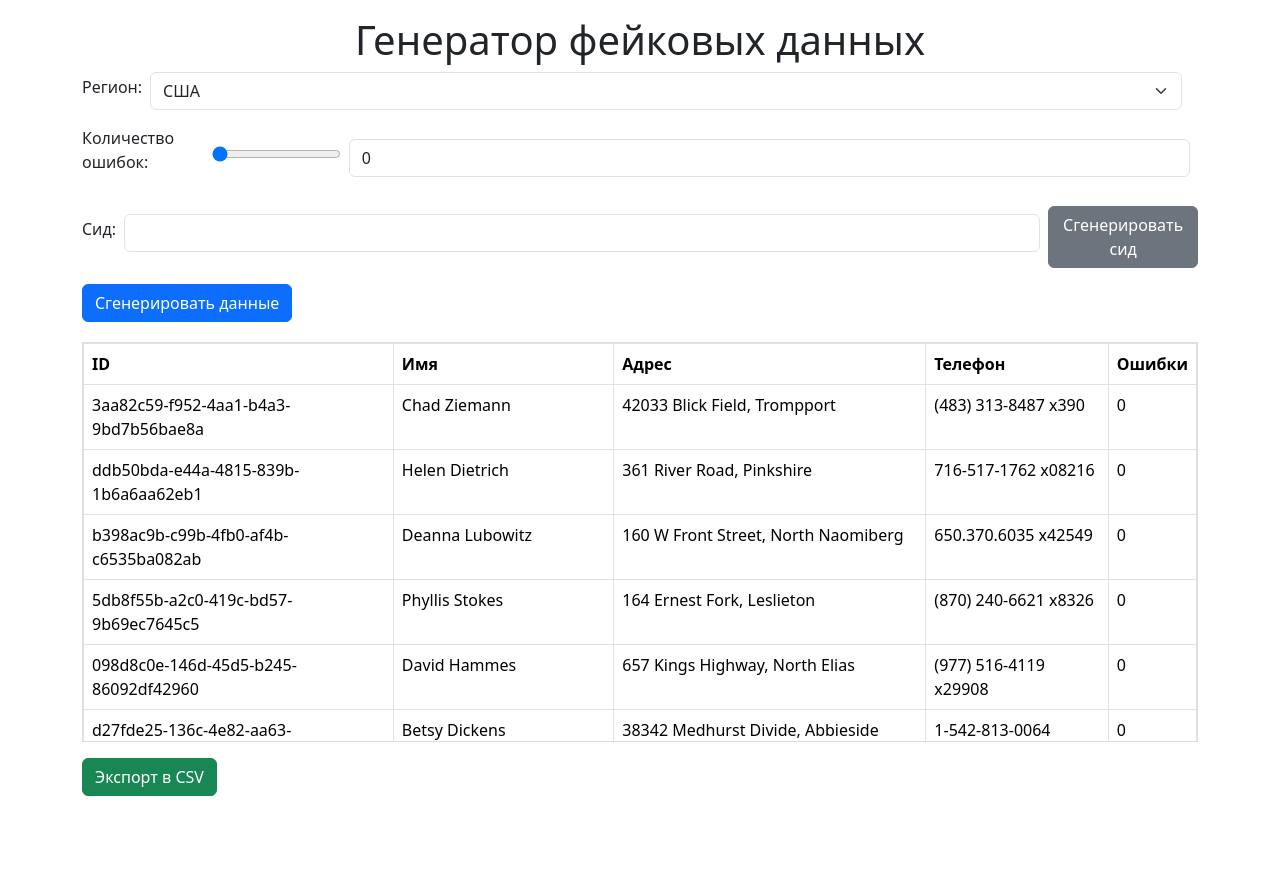
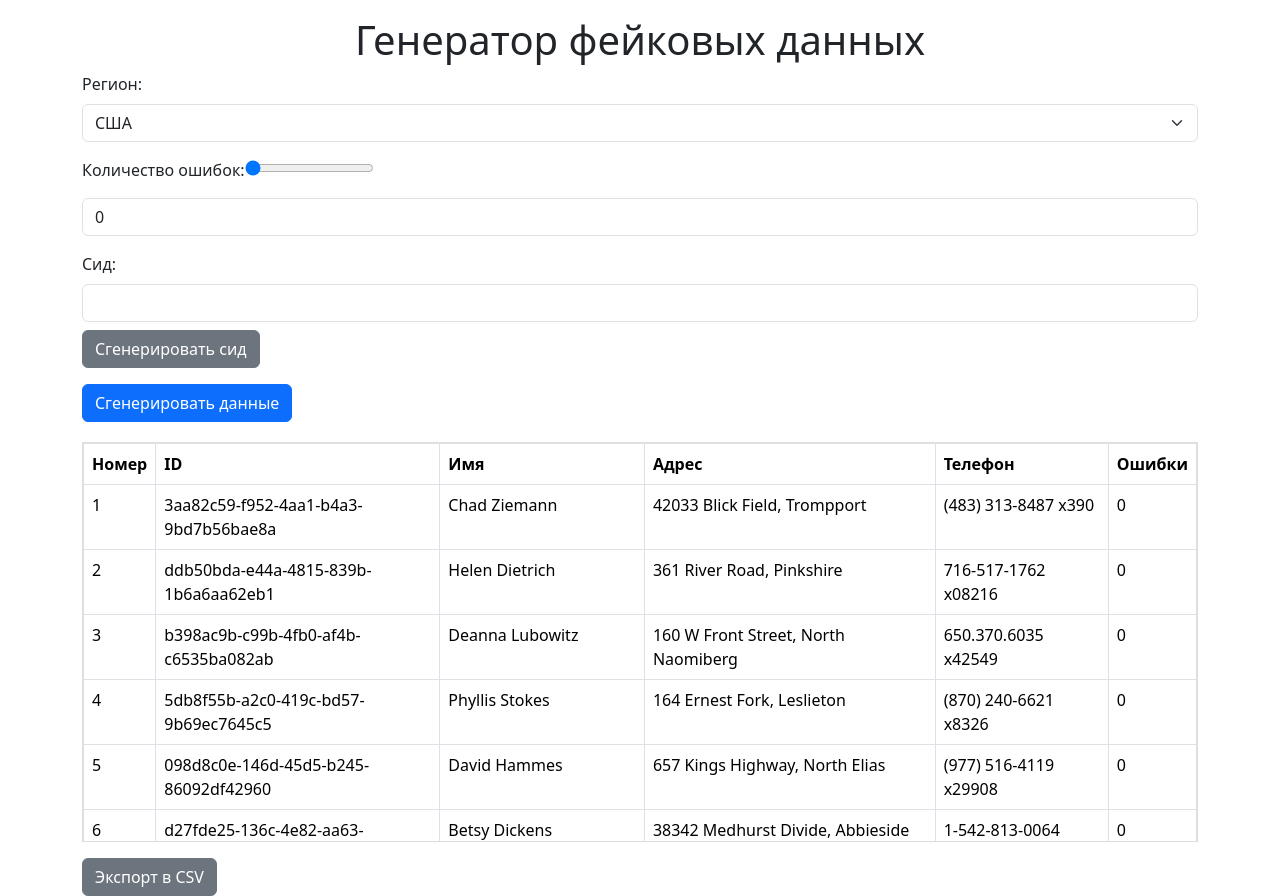
Before and after one commit to Givi1990/task5, a React (Create React App) app: page / in a window 1280 px wide. Before the commit the page ends 800 px from the top, so only its background shows below. Built offline with nearby package versions, Linux system fonts and the light colour scheme.

Commit message:
Initial commit

```diff
--- a/src/App.js
+++ b/src/App.js
@@ -11,26 +11,18 @@ const App = () => {
   const [page, setPage] = useState(1);
   const [loading, setLoading] = useState(false);
   const tableRef = useRef(null);
+  const serialNumber = useRef(1); // Сохранение порядкового номера
 
   const applyRandomError = (str) => {
     const errors = [
-      (s) => {
-        const pos = Math.floor(Math.random() * s.length);
-        return s.slice(0, pos) + s.slice(pos + 1); // Удаление символа
-      },
-      (s) => {
-        const charToAdd = String.fromCharCode(Math.floor(Math.random() * 26) + 97); // Добавление случайного символа
-        const pos = Math.floor(Math.random() * (s.length + 1));
-        return s.slice(0, pos) + charToAdd + s.slice(pos);
-      },
+      (s) => s.slice(0, Math.floor(Math.random() * s.length)) + s.slice(Math.floor(Math.random() * s.length) + 1), // Удаление символа
+      (s) => s.slice(0, Math.floor(Math.random() * (s.length + 1))) + String.fromCharCode(Math.floor(Math.random() * 26) + 97) + s.slice(Math.floor(Math.random() * (s.length + 1))), // Добавление случайного символа
       (s) => {
         const pos = Math.floor(Math.random() * (s.length - 1));
         return s.slice(0, pos) + s.charAt(pos + 1) + s.charAt(pos) + s.slice(pos + 2); // Перестановка символов
       }
     ];
-
-    const errorFunc = errors[Math.floor(Math.random() * errors.length)];
-    return errorFunc(str);
+    return errors[Math.floor(Math.random() * errors.length)](str);
   };
 
   const generateFakeData = useCallback(() => {
@@ -51,17 +43,14 @@ const App = () => {
 
     for (let i = 0; i < 20; i++) {
       const gender = Math.random() < 0.5 ? 'male' : 'female';
-      const firstName = gender === 'male' ? faker.person.firstName("male") : faker.person.firstName("female");
-      const lastName = gender === 'male' ? faker.person.lastName("male") : faker.person.lastName("female");
+      const firstName = gender === 'male' ? faker.person.firstName('male') : faker.person.firstName('female');
+      const lastName = gender === 'male' ? faker.person.lastName('male') : faker.person.lastName('female');
       const person = `${firstName} ${lastName}`;
 
       let location;
       switch (region) {
         case 'ru_RU':
-          const street = faker.location.street();
-          const house = faker.string.numeric(2);
-          const apartment = faker.string.numeric(3);
-          location = `${faker.location.city()}, ${street}, д. ${house}, кв. ${apartment}`;
+          location = `${faker.location.city()}, ${faker.location.street()}, д. ${faker.string.numeric(2)}, кв. ${faker.string.numeric(3)}`;
           break;
         case 'ka_GE':
           location = `${faker.location.city()}, ${faker.location.streetAddress()}`;
@@ -77,6 +66,7 @@ const App = () => {
       }
 
       generatedData.push({
+        serial: serialNumber.current++, // Увеличение порядкового номера
         id: faker.string.uuid(),
         person: personWithErrors,
         location,
@@ -110,6 +100,7 @@ const App = () => {
   const handleRegionChange = (event) => {
     setRegion(event.target.value);
     setData([]); // Сброс данных
+    serialNumber.current = 1; // Сброс порядкового номера
     setPage(1); // Сброс страницы
   };
 
@@ -117,6 +108,7 @@ const App = () => {
     const value = parseFloat(event.target.value);
     setErrorCount(value);
     setData([]); // Сброс данных
+    serialNumber.current = 1; // Сброс порядкового номера
     setPage(1); // Сброс страницы
   };
 
@@ -126,6 +118,13 @@ const App = () => {
 
   const generateRandomSeed = () => {
     setSeed(Math.floor(Math.random() * 1000));
+  };
+
+  const handleGenerateClick = () => {
+    setData([]);
+    serialNumber.current = 1; // Сброс порядкового номера
+    setPage(1);
+    generateFakeData();
   };
 
   const exportToCSV = () => {
@@ -149,42 +148,41 @@ const App = () => {
   return (
     <div className="container mt-3">
       <h1 className="text-center">Генератор фейковых данных</h1>
-      <div className="d-flex align-items-center mb-3">
-        <label className="form-label me-2">Регион:</label>
-        <select className="form-select me-3" value={region} onChange={handleRegionChange}>
+      <div className="mb-3">
+        <label className="form-label">Регион:</label>
+        <select className="form-select" value={region} onChange={handleRegionChange}>
           <option value="en_US">США</option>
           <option value="ru_RU">Россия</option>
           <option value="ka_GE">Грузия</option>
         </select>
       </div>
 
-      <div className="d-flex align-items-center mb-3">
-        <label className="form-label me-2">Количество ошибок:</label>
+      <div className="mb-3">
+        <label className="form-label">Количество ошибок:</label>
         <input
           type="range"
           min="0"
           max="10"
-          step="0.25"
+          step="0.5"
           value={errorCount}
           onChange={handleErrorCountChange}
-          className="me-2"
         />
         <input
           type="number"
-          className="form-control mt-2 me-2"
+          className="form-control mt-2"
           min="0"
           max="1000"
-          step="0.25"
+          step="0.5"
           value={errorCount}
           onChange={handleErrorCountChange}
         />
       </div>
 
-      <div className="d-flex align-items-center mb-3">
-        <label className="form-label me-2">Сид:</label>
+      <div className="mb-3">
+        <label className="form-label">Сид:</label>
         <input
           type="number"
-          className="form-control me-2"
+          className="form-control"
           value={seed}
           onChange={handleSeedChange}
         />
@@ -193,14 +191,20 @@ const App = () => {
         </button>
       </div>
 
-      <button className="btn btn-primary" onClick={generateFakeData}>
+      <button className="btn btn-primary" onClick={handleGenerateClick}>
         Сгенерировать данные
       </button>
 
-      <div ref={tableRef} className="table-responsive" onScroll={handleScroll} style={{ height: '400px', overflowY: 'scroll', border: '1px solid #ddd', marginTop: '20px' }}>
+      <div
+        ref={tableRef}
+        className="table-responsive"
+        onScroll={handleScroll}
+        style={{ height: '400px', overflowY: 'scroll', border: '1px solid #ddd', marginTop: '20px' }}
+      >
         <table className="table table-bordered">
           <thead>
             <tr>
+              <th>Номер</th>
               <th>ID</th>
               <th>Имя</th>
               <th>Адрес</th>
@@ -211,6 +215,7 @@ const App = () => {
           <tbody>
             {data.map((item) => (
               <tr key={item.id}>
+                <td>{item.serial}</td>
                 <td>{item.id}</td>
                 <td>{item.person}</td>
                 <td>{item.location}</td>
@@ -220,10 +225,9 @@ const App = () => {
             ))}
           </tbody>
         </table>
-        {loading && <div>Загрузка...</div>}
       </div>
 
-      <button className="btn btn-success mt-3" onClick={exportToCSV}>
+      <button className="btn btn-secondary mt-3" onClick={exportToCSV}>
         Экспорт в CSV
       </button>
     </div>
```
